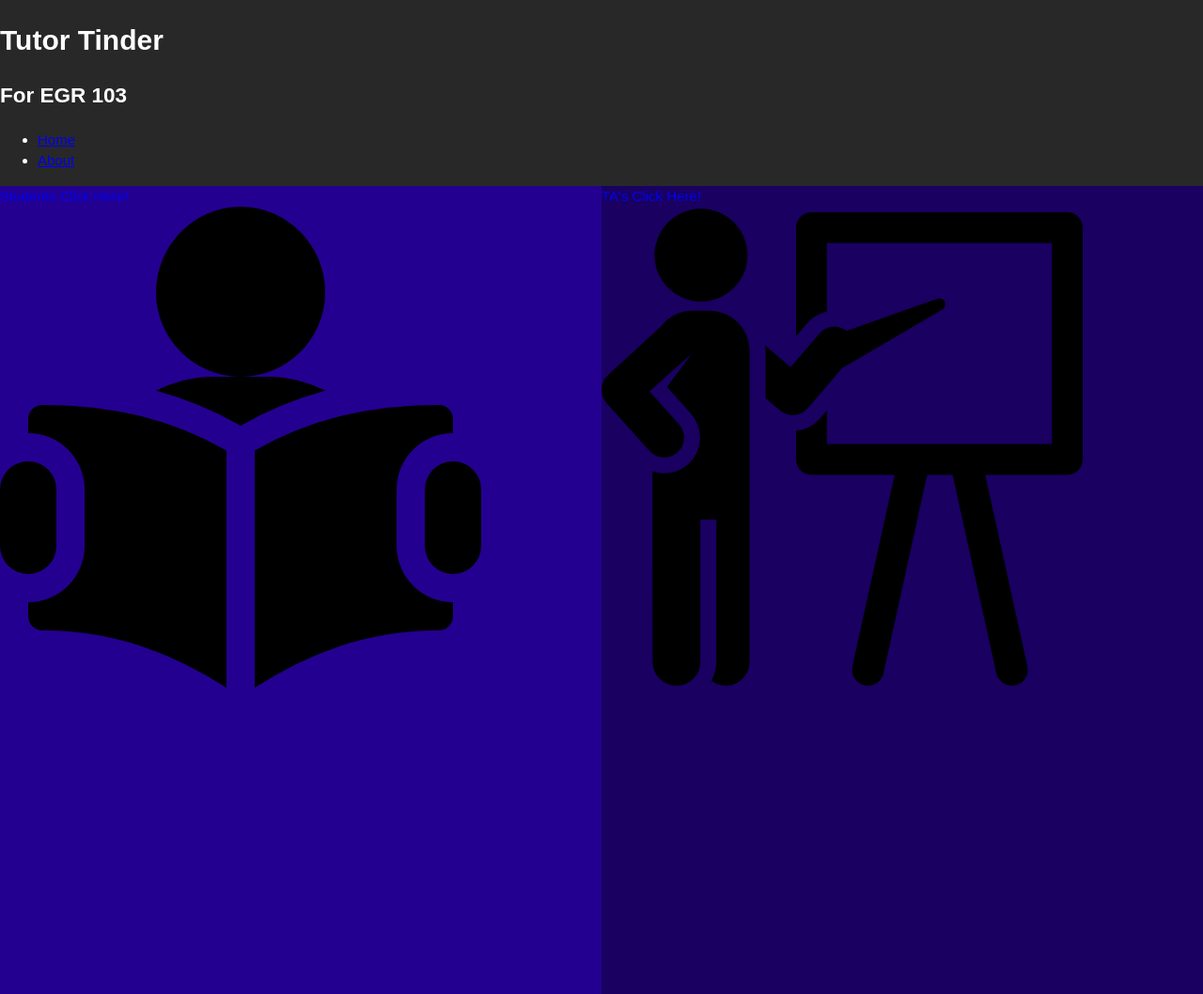
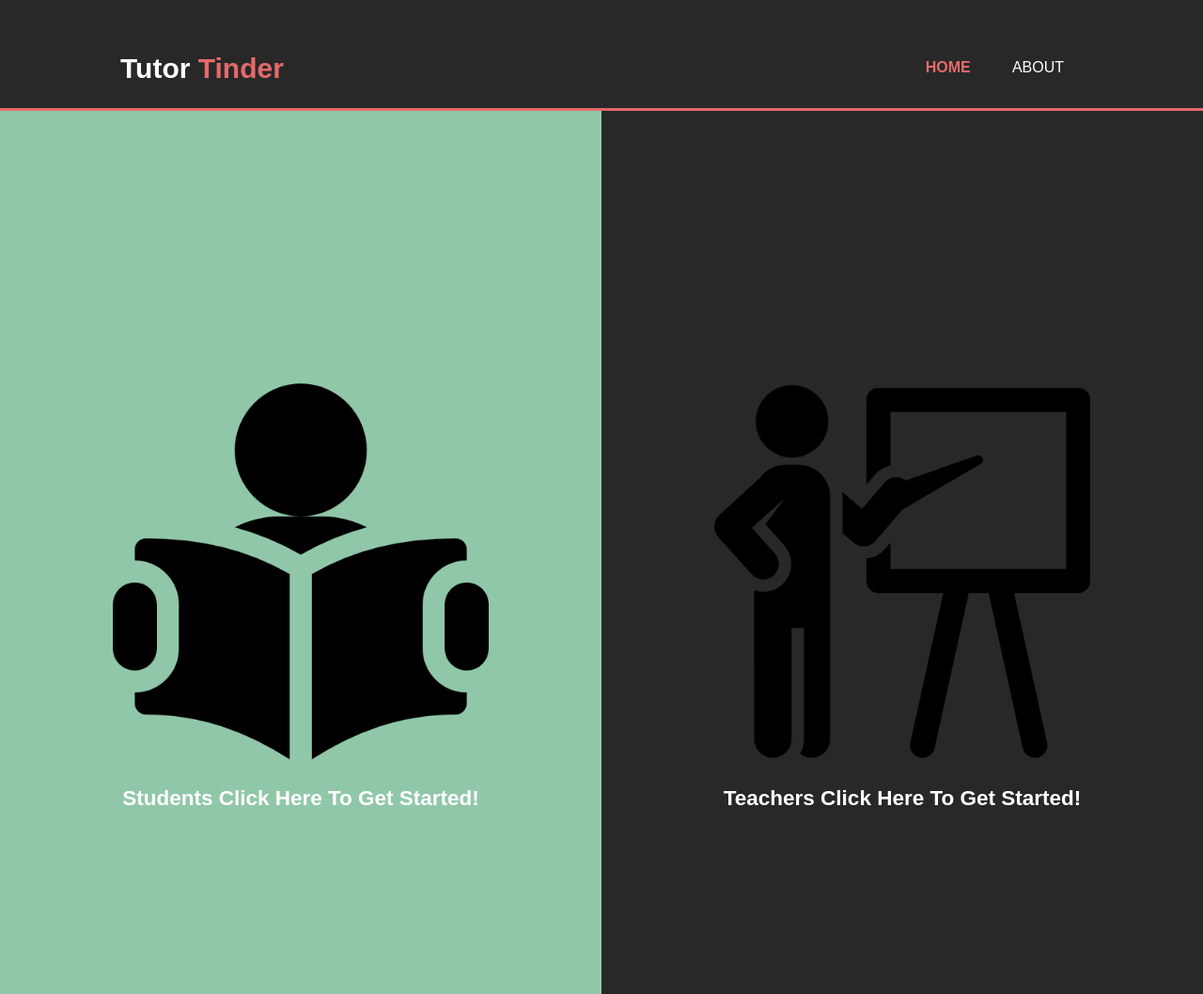
Before and after one commit to achintya2000/BitConnectGuys, a PHP site: page / in a window 1280 px wide. Shown: the whole page at 94% size. Run offline with PHP 8.4, Linux system fonts and the light colour scheme.

Commit message:
preliminary color scheme and menu layout

```diff
--- a/css/styles.css
+++ b/css/styles.css
@@ -5,22 +5,73 @@ body {
     padding: 0;
     margin: 0;
     background-color: #282828;
-    color: white;
 }
 
+.container {
+    width: 80%;
+    margin: auto;
+    overflow: hidden;
+}
+
+/*Header */
+
+header {
+    color: white;
+    padding-top: 30px;
+    min-height: 70px;
+    border-bottom: #E46A6b 3px solid;
+}
+
+header a {
+    color: white;
+    text-decoration: none;
+    text-transform: uppercase;
+    font-size: 16px;
+}
+
+header li {
+    display: inline;
+    padding: 0 20px 0 20px;
+}
+
+header nav {
+    float: right;
+    margin-top: -70px;
+}
+
+header .highlight,
+.current a {
+    color: #E46A6b;
+    font-weight: bold;
+}
+
+/* Divison Menu */
+
 .split {
+    width: 50%;
     height: 100%;
-    width: 50%;
     position: fixed;
-    z-index: 1;
+    color: white;
+    text-decoration: none;
 }
 
 .left {
     left: 0;
-    background-color: #240090;
+    background-color: #91c7a9;
 }
 
 .right {
     right: 0;
-    background-color: #190061;
 }
+
+.centered {
+    position: absolute;
+    left: 50%;
+    top: 50%;
+    transform: translate(-50%, -50%);
+    text-align: center;
+}
+
+.centered img {
+    width: 400px;
+}
--- a/index.html
+++ b/index.html
@@ -14,15 +14,12 @@
         <div class="container">
             <div>
                 <h1>
-                    Tutor Tinder
+                    Tutor <span class="highlight"> Tinder</span>
                 </h1>
-                <h2>
-                    For EGR 103
-                </h2>
             </div>
             <nav>
                 <ul>
-                    <li>
+                    <li class="current">
                         <a href="index.html">Home</a>
                     </li>
                     <li>
@@ -33,24 +30,27 @@
         </div>
     </header>
 
-    <section>
+    <section id="division">
         <a href="student.html">
             <div class="split left">
-                Students Click Here!
-                <div>
+                <div class="centered">
                     <img src="./img/study.png">
+                    <h1>
+                        Students Click Here To Get Started!
+                    </h1>
                 </div>
             </div>
         </a>
-        <a href="teacher.html">
+        <a href="teacher.html" a>
             <div class="split right">
-                TA's Click Here!
-                <div>
+                <div class="centered">
                     <img src="./img/teacher.png">
+                    <h1>
+                        Teachers Click Here To Get Started!
+                    </h1>
                 </div>
             </div>
         </a>
-
     </section>
 
 </body>
```
Also changed, not shown: about.html (+23 -1 lines).
